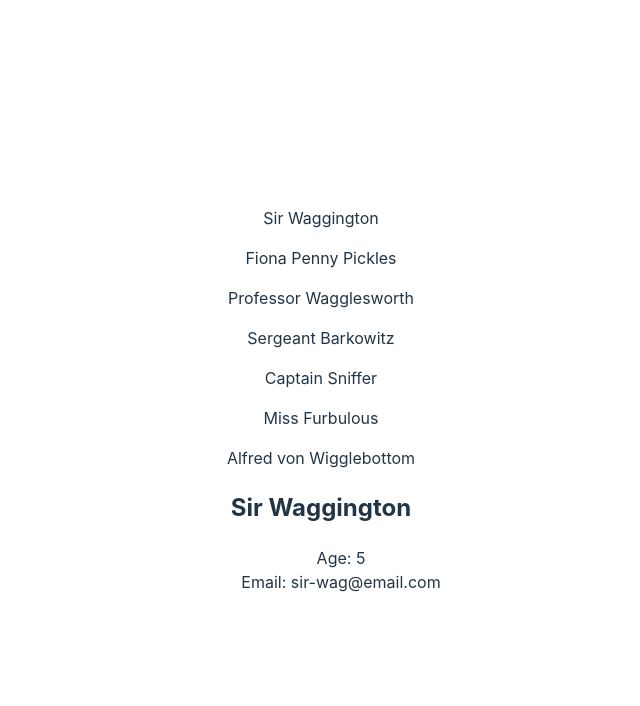
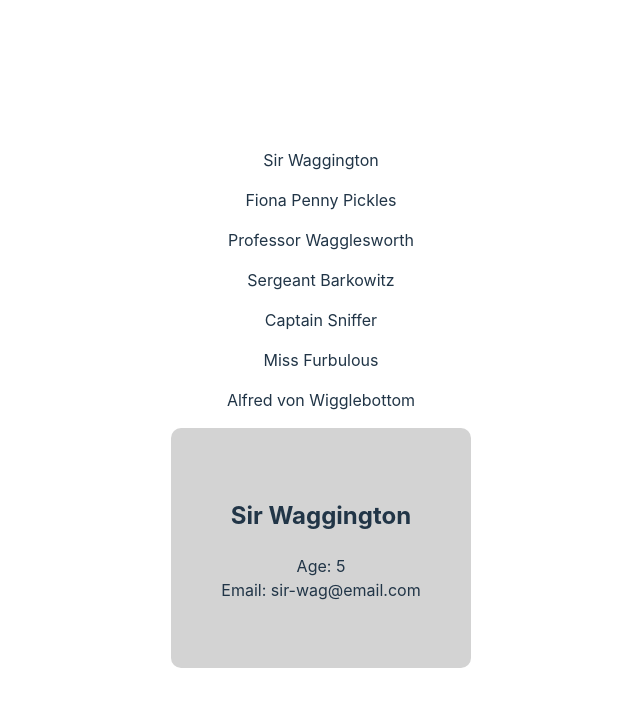
Before and after one commit to mercedechen/Unit3.Block24.Workshop, a React (Vite) app: page / in a window 1280 px wide. Both pictures are taken after a click on the element "Sir Waggington". Shown: the top 706 px of the page, without its empty margins (319-959 px from the left). Built offline with nearby package versions, Linux system fonts and the light colour scheme.

Commit message:
Add additional CSS to featured pup

```diff
--- a/src/App.css
+++ b/src/App.css
@@ -41,6 +41,13 @@
   color: #888;
 }
 
+.feature {
+  background-color: lightgray;
+  border-radius: 10px;
+  padding: 50px;
+}
+
 ul {
   list-style-type: none;
+  padding: 0;
 }
--- a/src/App.jsx
+++ b/src/App.jsx
@@ -25,7 +25,7 @@ function App() {
 
         {/* {featPupId && <p>{featPupId}</p>} */}
         {featPupId && (
-          <div>
+          <div className="feature">
             <h2>{featuredPup.name}</h2>
             <ul>
               <li>Age: {featuredPup.age}</li>
```
